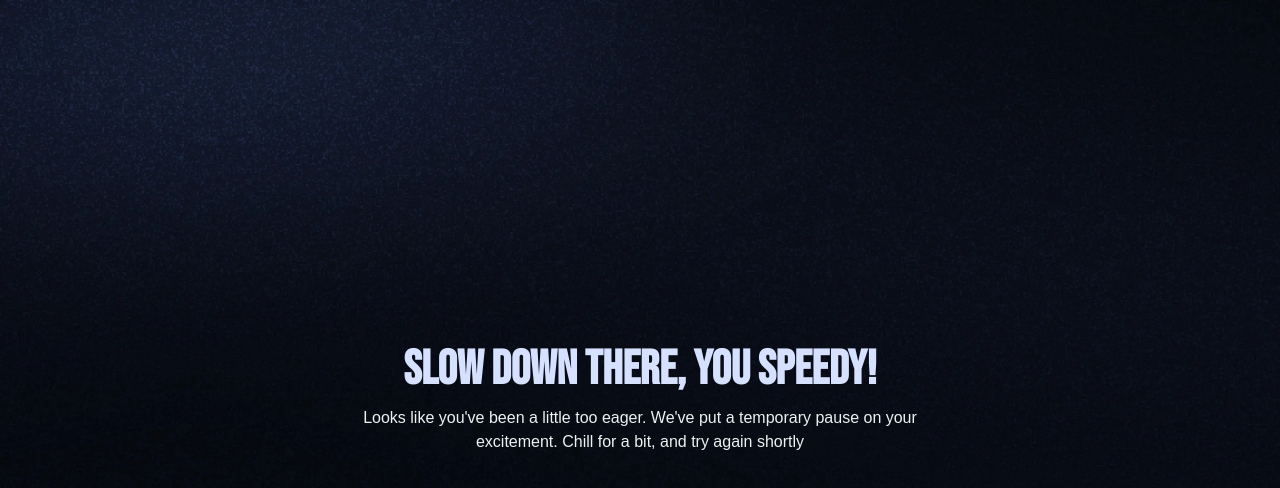
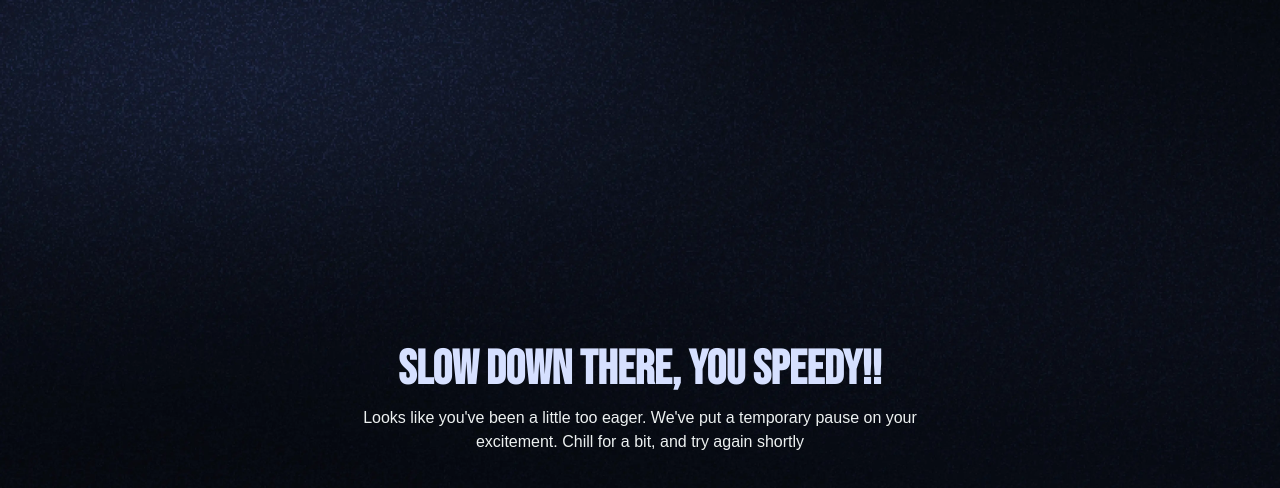
Before and after one commit to mohsink54/uni-library, a Next.js app: page /too-fast in a window 1280 px wide. Shown: the top 488 px of the page. Built offline with nearby package versions, Linux system fonts and the light colour scheme; no server answers; a web font is replaced by a local one.

Commit message:
pipeline runninggggg...

```diff
--- a/app/too-fast/page.tsx
+++ b/app/too-fast/page.tsx
@@ -4,7 +4,7 @@ const page = () => {
   return (
     <main className='root-container flex min-h-screen flex-col items-center justify-center'>
         <h1 className='font-bebas-neue text-5xl font-bold text-light-100'>
-            Slow Down There, You Speedy!
+            Slow Down There, You Speedy!!
         </h1>
         <p className='mt-3 max-w-xl text-center text-light-400'>
             Looks like you&apos;ve been a little too eager. We&apos;ve put a temporary pause on your excitement. Chill for a bit, and try again shortly
```
